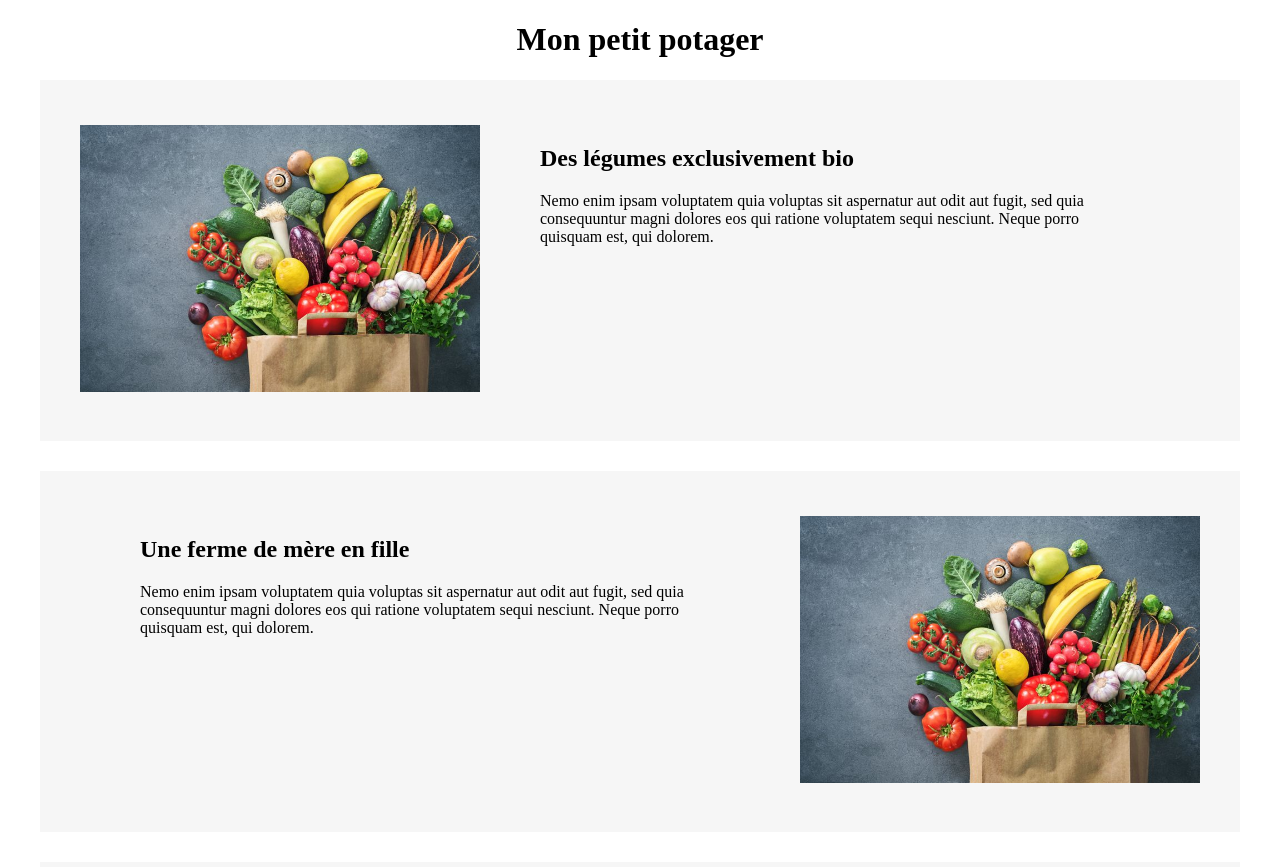
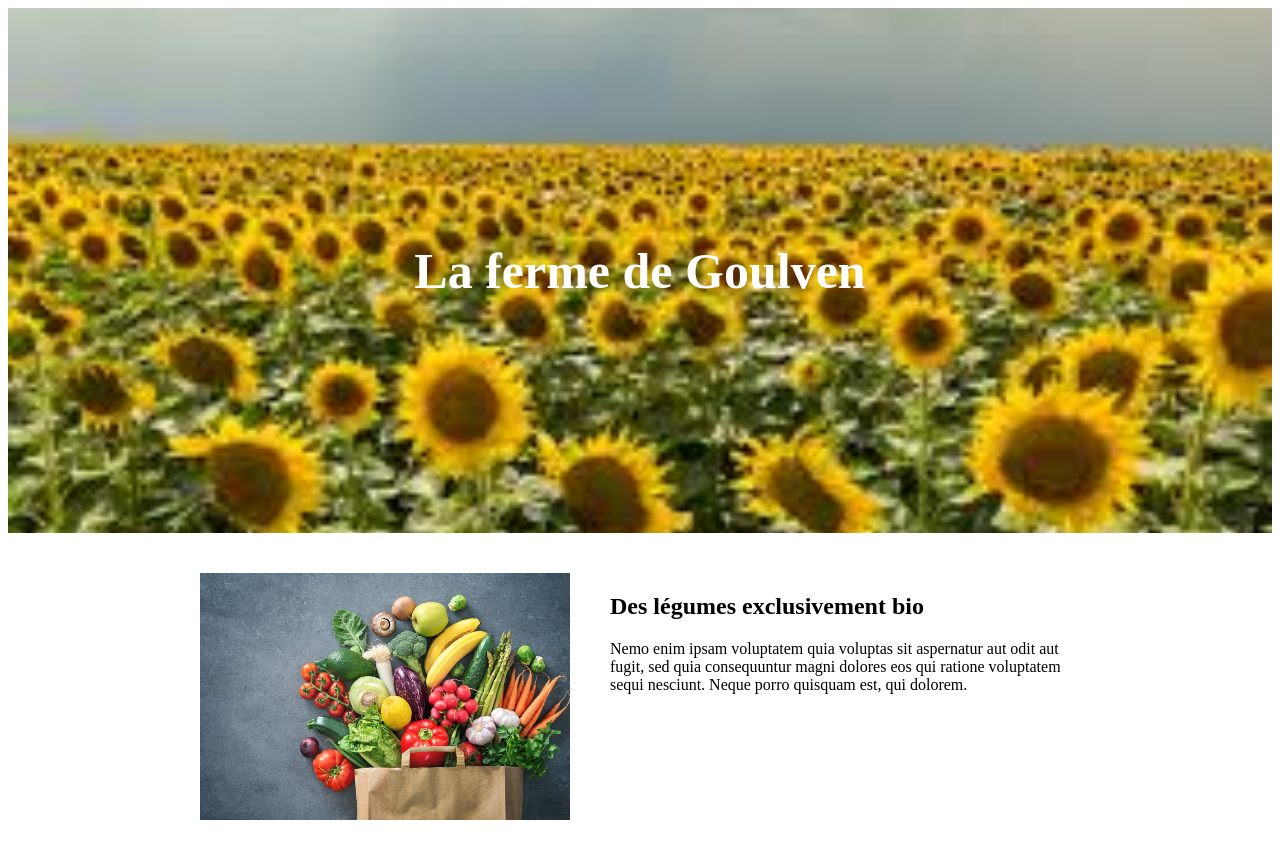
Before and after one commit to MarionDebo/ClickAndCollect, a plain HTML site: page index.html in a window 1280 px wide. Shown: the top 867 px of the page. Drawn offline with Linux system fonts and the light colour scheme.

Commit message:
Added a banner in homepage

```diff
--- /dev/null
+++ b/css/components/banner.css
@@ -0,0 +1,16 @@
+.banner {
+  background-size: cover;
+  background-position: center;
+  padding: 200px 0;
+}
+
+.banner h1 {
+  color: white;
+  font-size: 50px;
+}
+
+.banner p {
+  color: white;
+  opacity: .7;
+  font-size: 20px;
+}
--- a/css/components/container.css
+++ b/css/components/container.css
@@ -1,5 +1,5 @@
 .container {
-  width: 1200px;
+  width: 1000px;
   margin: auto;
   text-align: center;
 }
--- a/css/components/home-card.css
+++ b/css/components/home-card.css
@@ -1,19 +1,26 @@
 .home-card {
   margin-bottom: 30px;
-  padding: 45px 40px 45px 40px;
+  padding: 40px 40px 40px 40px;
+  display: flex;
+  font-family: Poppins;
+}
+.home-card-text {
+  text-align: left;
+  padding-right: 20px;
+  padding-left: 20px;
+}
+.home-card-img {
+  width: 370px;
+  padding-right: 20px;
+  padding-left: 20px;
+}
+.home-card-grey {
+  margin-bottom: 30px;
+  padding: 40px 40px 40px 40px;
   display: flex;
   background-color: #F6F6F6;
   font-family: Poppins;
 }
-.home-card-text {
-  text-align: left;
-  padding-right: 60px;
-  padding-left: 60px;
-}
-.home-card-img {
-  width: 400px;
-}
-
 
 /*tests */
 /*.home-card-right {
--- a/css/style.css
+++ b/css/style.css
@@ -2,7 +2,7 @@
 /*@import url('https://fonts.googleapis.com/css?family=Open+Sans:400,700|Poppins:700');*/
 
 /* Custom designs */
-/*@import url(components/banner.css);*/
+@import url(components/banner.css);
 /*@import url(components/buttons.css);*/
 @import url(components/home-card.css);
 @import url(components/container.css);
--- a/index.html
+++ b/index.html
@@ -2,17 +2,16 @@
 <html>
 <head>
   <meta charset="UTF-8">
-  <title>Mon petit potager</title>
+  <title>La ferme de Goulven</title>
   <meta name="viewport" content="width=device-width, initial-scale=1">
   <link rel="stylesheet" href="css/style.css">
 </head>
 <body>
   <!-- hero banner -->
-  <div class="container">
-
-
-    <h1>Mon petit potager</h1>
-
+  <div class="banner" style="background-image: url(images/tournesol.jpg);">
+    <div class="container">
+      <h1>La ferme de Goulven</h1>
+    </div>
   </div>
 
 
@@ -30,20 +29,20 @@
     </div>
 
 <!-- Section 2/ Un ferme de mère en fille -->
-    <div class="home-card">
+    <div class="home-card-grey">
       <div class="home-card-text">
         <h2>Une ferme de mère en fille</h2>
         <p>Nemo enim ipsam voluptatem quia voluptas sit aspernatur aut odit aut fugit, sed quia consequuntur magni dolores eos qui ratione voluptatem sequi nesciunt. Neque porro quisquam est, qui dolorem.</p>
       </div>
       <div>
-        <img src="images/legumes-bio.jpg" class="home-card-img" alt="">
+        <img src="images/agricultrice.jpg" class="home-card-img" alt="">
       </div>
     </div>
 
 <!-- Section 3/ Venez nous rendre visite !  -->
     <div class="home-card">
       <div>
-        <img src="images/legumes-bio.jpg" class="home-card-img" alt="">
+        <img src="images/visite-ferme.jpg" class="home-card-img" alt="">
       </div>
       <div class="home-card-text">
         <h2>Venez nous rendre visite !</h2>
```
Also changed, not shown: images/agricultrice.jpg (added), images/laitue.jpg (added), images/production-legumes.jpg (added), images/tournesol.jpg (added), images/visite-ferme.jpg (added), 2 other files.
